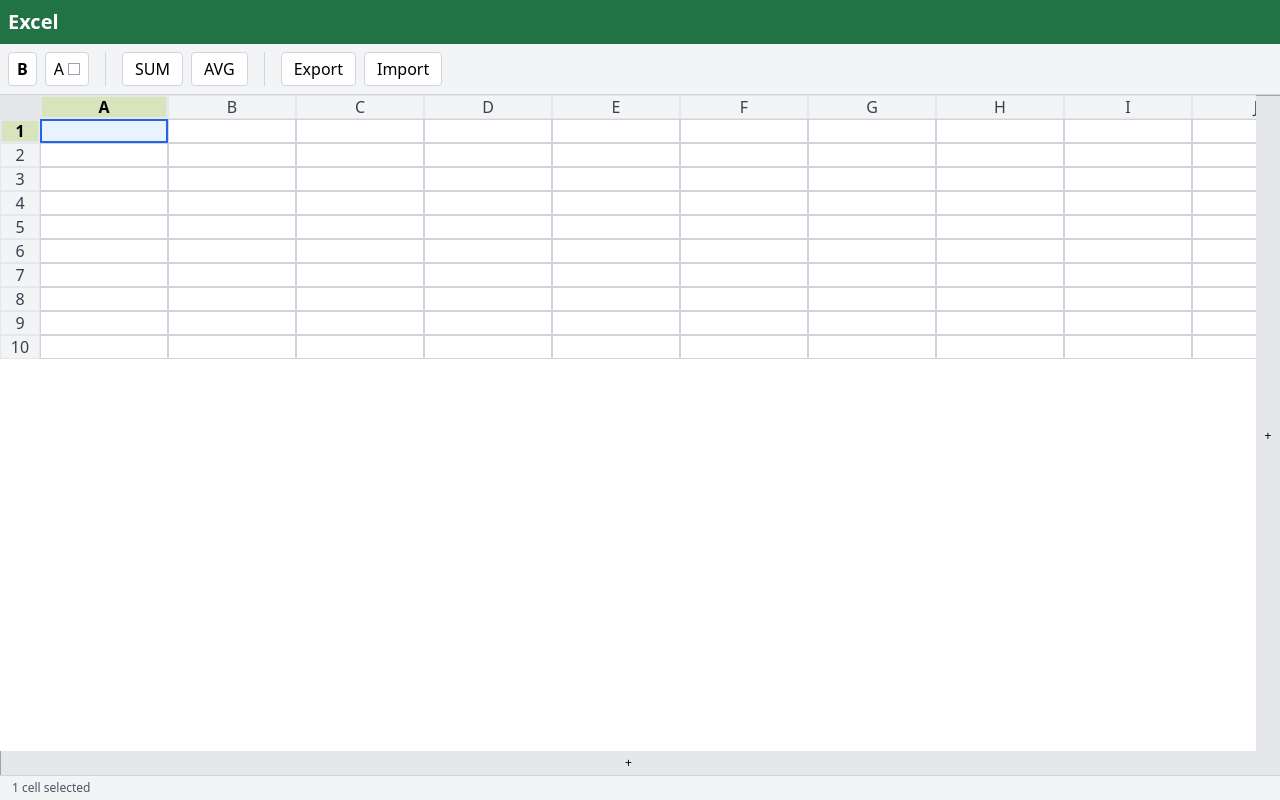
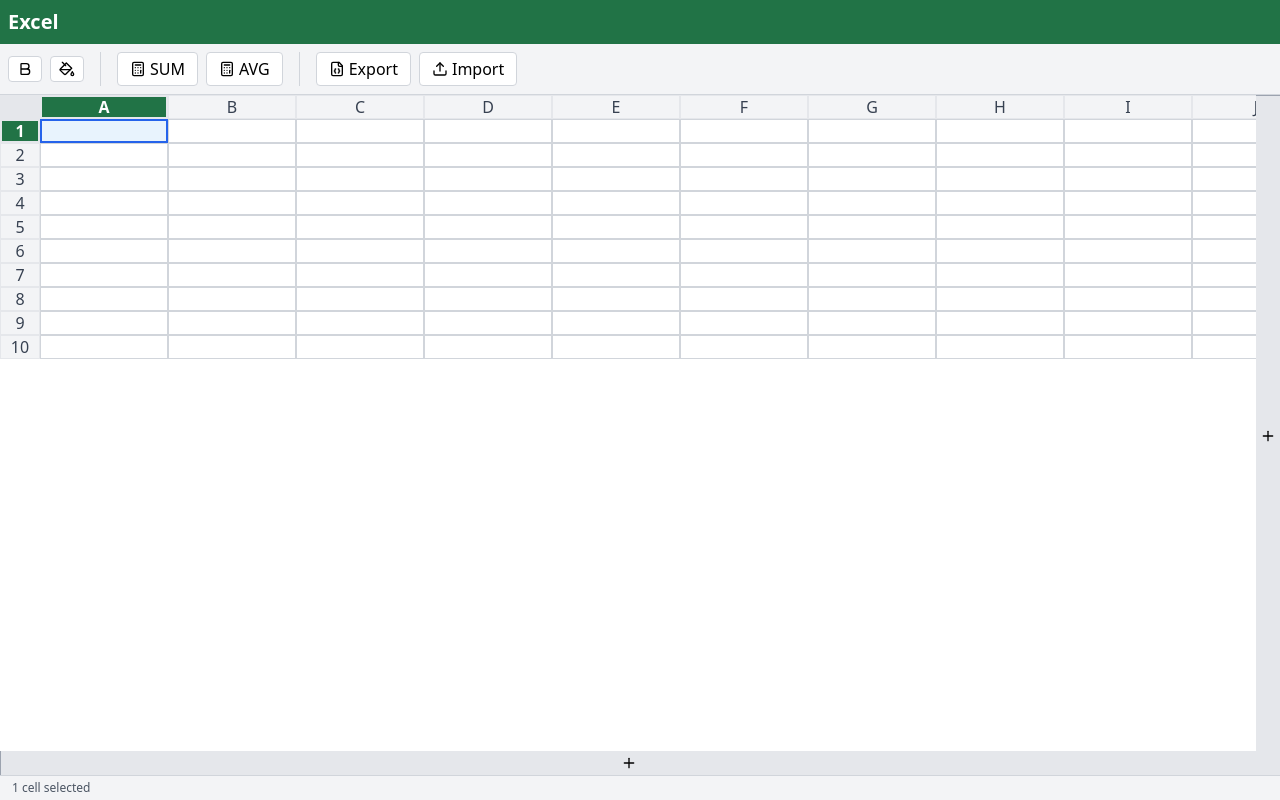
Before and after one commit to NishantSinghUjjwal/spreadsheet-clone-frontend, a React (Create React App) app: page / in a window 1280 px wide. Built offline with nearby package versions, Linux system fonts and the light colour scheme.

Commit message:
Improving ui

```diff
--- a/package.json
+++ b/package.json
@@ -12,6 +12,7 @@
     "@types/node": "^16.18.126",
     "@types/react": "^19.1.3",
     "@types/react-dom": "^19.1.3",
+    "lucide-react": "^0.509.0",
     "postcss": "^8.5.3",
     "react": "^19.1.0",
     "react-colorful": "^5.6.1",
--- a/src/components/Grid/SubComponents/AddCellsLayout.tsx
+++ b/src/components/Grid/SubComponents/AddCellsLayout.tsx
@@ -1,5 +1,6 @@
 import React from 'react'
 import useGridContext from '../../../hooks/useGridContext'
+import { Plus } from 'lucide-react'
 const AddCellsLayout = ({ children,  }: { children: React.ReactNode, }) => {
     const {addRow, addCol} = useGridContext()
     return (
@@ -7,15 +8,15 @@
             <div className="flex flex-col w-[calc(100%_-_1.5rem)] h-full">
                 {children}
                 <button
-                 className=" w-full h-6 text-xs bg-gray-200 hover:bg-gray-300 border-l border-gray-400 mt-auto"
+                 className=" w-full h-6 text-xs bg-gray-200 hover:bg-gray-300 border-l border-gray-400 mt-auto flex items-center justify-center"
                     onClick={addRow}>
-                    +
+                    <Plus size={16} />
                 </button>
             </div>
             <button
-               className=" w-6 min-w-6 h-full text-xs bg-gray-200 hover:bg-gray-300 border-t border-gray-400"
+               className=" w-6 min-w-6 h-full text-xs bg-gray-200 hover:bg-gray-300 border-t border-gray-400 flex items-center justify-center"
                 onClick={addCol}>
-                +
+                <Plus size={16} />
             </button>
         </div>
     )
--- a/src/components/GridHeaderLayout.tsx
+++ b/src/components/GridHeaderLayout.tsx
@@ -1,6 +1,7 @@
 import React from 'react'
 import { twMerge } from 'tailwind-merge'
 import useGridContext from '../hooks/useGridContext'
+import { getColumnHeaderAlphabets } from '../utils'
 const GridHeaderLayout = (
     {
         children
@@ -10,21 +11,10 @@
 ) => {
 
     const {rows, cols, selectedCells} = useGridContext()
-    const getColumnHeader = (col: number) => {
 
-        //if alphabets end, we will use AA,BB
-        const letters = 'ABCDEFGHIJKLMNOPQRSTUVWXYZ'
-        const result = []
-        while (col > 0) {
-          col--; //use 0 index logic
-          result.push(letters[col % 26])
-          col = Math.floor(col / 26)
-        }
-        return result.reverse().join('')
-      }
   return (
         <div className="flex w-full overflow-auto">
-          {/* left header */}
+          {/* Row Index */}
           <div style={{ display: "grid", gridTemplateRows: `repeat(${rows + 1},1fr)`, height: '100%' }}>
             {Array.from({ length: rows + 1 }).map((_, cIndex) => {
               if (cIndex == 0) return (
@@ -34,7 +24,7 @@
                 <div
                   className={twMerge(
                     "border w-10 h-6 flex items-center justify-center bg-gray-100 text-gray-700 font-medium hover:bg-gray-200",
-                    selectedCells.find(cell => cell.split('-')[0] == (cIndex - 1).toString()) && "border-2 bg-[#D8E4BC] text-black font-bold"
+                    selectedCells.find(cell => cell.split('-')[0] == (cIndex - 1).toString()) && "border-2 bg-[#217346] text-white font-bold"
                   )}
                   key={`row_${cIndex}`}
                 >
@@ -46,18 +36,18 @@
 
           <div className="flex flex-col w-full">
 
-            {/* top header */}
+            {/* Column Index */}
             <div style={{ display: "grid", gridTemplateColumns: `repeat(${cols},1fr)`, width: '100%' }}>
               {Array.from({ length: cols }).map((_, cIndex) => {
                 return (
                   <div
                     className={twMerge(
                       "border w-full min-w-32 h-6 flex items-center justify-center bg-gray-100 text-gray-700 font-medium hover:bg-gray-200",
-                      selectedCells.find(cell => cell.split('-')[1] == cIndex.toString()) && "border-2 bg-[#D8E4BC] text-black font-bold"
+                      selectedCells.find(cell => cell.split('-')[1] == cIndex.toString()) && "border-2 bg-[#217346] text-white font-bold"
                     )}
                     key={`col_${cIndex}`}
                   >
-                    {getColumnHeader(cIndex + 1)}
+                    {getColumnHeaderAlphabets(cIndex + 1)}
                   </div>
                 )
               })}
--- a/src/components/Toolbar.tsx
+++ b/src/components/Toolbar.tsx
@@ -4,6 +4,15 @@
 import { Cell } from '../types/types'
 import ColorPicker from './ui/ColorPicker'
 import useGridContext from '../hooks/useGridContext'
+import {
+  Bold,
+  PaintBucket,
+  Plus,
+  FileJson,
+  Upload,
+  Calculator,
+  PanelLeftClose
+} from 'lucide-react'
 
 const Toolbar = () => {
     const {selectedCells, grid, changeCellBackground, changeFontWeight, onClickSum, onClickAvg, exportToJSON, importFromJSON} = useGridContext()
@@ -14,13 +23,22 @@
         const actualCell = grid[row][col]
         return actualCell.styles.fontWeight === 'bold'
     })
-    return (<div className="flex gap-2 bg-gray-100 p-2 border-b border-gray-300 items-center">
+
+    return (
+      <div className="flex gap-2 bg-gray-100 p-2 border-b border-gray-300 items-center">
           <div className="flex gap-2">
-            <button className={twMerge("p-1 px-2 bg-white border border-gray-300 rounded hover:bg-gray-200 font-bold",isAnyCellBold && "bg-gray-200")} onClick={changeFontWeight}>B</button>
+              <button
+                className={twMerge("p-1 px-2 bg-white border border-gray-300 rounded hover:bg-gray-200", isAnyCellBold && "bg-gray-200")}
+                onClick={changeFontWeight}
+              >
+                <Bold size={16} />
+              </button>
               <div className="relative">
-                <button className="p-1 px-2 bg-white border border-gray-300 rounded hover:bg-gray-200 flex items-center" onClick={() => setShowFillColorPicker(prev => !prev)}>
-                    <span className="mr-1">A</span>
-                    <div className="w-3 h-3 border border-gray-400 bg-white"></div>
+                  <button
+                    className="p-1 px-2 bg-white border border-gray-300 rounded hover:bg-gray-200 flex items-center"
+                    onClick={() => setShowFillColorPicker(prev => !prev)}
+                  >
+                    <PaintBucket size={16} />
                   </button>
                   {showFillColorPicker && (
                      <ColorPicker
@@ -32,13 +50,25 @@
           </div>
           <div className="h-full border-r border-gray-300 mx-2"></div>
           <div className="flex gap-2">
-            <button className="p-1 px-3 bg-white border border-gray-300 rounded hover:bg-gray-200" onClick={onClickSum}>SUM</button>
-            <button className="p-1 px-3 bg-white border border-gray-300 rounded hover:bg-gray-200" onClick={onClickAvg}>AVG</button>
+              <button className="p-1 px-3 bg-white border border-gray-300 rounded hover:bg-gray-200 flex items-center gap-1" onClick={onClickSum}>
+                <Calculator size={16} />
+                <span>SUM</span>
+              </button>
+              <button className="p-1 px-3 bg-white border border-gray-300 rounded hover:bg-gray-200 flex items-center gap-1" onClick={onClickAvg}>
+                <Calculator size={16} />
+                <span>AVG</span>
+              </button>
           </div>
           <div className="h-full border-r border-gray-300 mx-2"></div>
           <div className="flex gap-2">
-            <button className="p-1 px-3 bg-white border border-gray-300 rounded hover:bg-gray-200" onClick={exportToJSON}>Export</button>
-            <label htmlFor="import" className="p-1 px-3 bg-white border border-gray-300 rounded hover:bg-gray-200 cursor-pointer">Import</label>
+              <button className="p-1 px-3 bg-white border border-gray-300 rounded hover:bg-gray-200 flex items-center gap-1" onClick={exportToJSON}>
+                <FileJson size={16} />
+                <span>Export</span>
+              </button>
+              <label htmlFor="import" className="p-1 px-3 bg-white border border-gray-300 rounded hover:bg-gray-200 cursor-pointer flex items-center gap-1">
+                <Upload size={16} />
+                <span>Import</span>
+              </label>
               <input id="import" type="file" onChange={importFromJSON} accept=".json" multiple={false} className="hidden" />
           </div>
       </div>
--- a/src/context/GridProvider.tsx
+++ b/src/context/GridProvider.tsx
@@ -379,18 +379,21 @@
 
   const handleKeyDown = (e: KeyboardEvent) => {
     if (e.key == 'Enter') {
+      //if formula cell is not selected, then return
       if (!formulaCell.cell) return
       const selectedCells = getSelectedCellsFromRange(selectedRange)
       if (!selectedCells) return
 
+      //get the values of the selected cells
       const values = selectedCells.map(cell => {
         const [row, col] = getCellPosition(cell)
         return Number(grid[row][col].value)
       })
+
+      //calculate the formula
       const total = calculateFormula(formulaCell.type || null, values)
-      if (isNaN(Number(total)) || total == undefined) return;
-      if(formulaCell.type == null) return;
 
+      //update the formula cell with results
       setGrid(prev => prev.map(row => row.map(cell => {
         if (cell.id == formulaCell.cell?.id) {
           return { ...cell, value: total.toString(), formula: formulaCell.type }
@@ -398,46 +401,52 @@
         return cell
       })))
 
+      //link cells used for formula calculation with the formal cell
       setFormulaDependencies(prev => {
         const newDependencies = new Map(prev);
         newDependencies.set(`${formulaCell.cell?.row}-${formulaCell.cell?.col}` || '', selectedCells);
         return newDependencies;
       });
 
+      //finally show formula cell as selected cell
       setSelectedCells([`${formulaCell.cell?.row}-${formulaCell.cell?.col}` || ''])
+
+      //reset formula cell
       setFormulaCell({ type: null, cell: null })
 
     }
   }
 
   const selectCell = (row: number, col: number, shiftPressed: boolean) => {
+    if (shiftPressed) {
+      let start: [number, number] | null = null
 
-
-    if (shiftPressed) {
-      //if shift is preseed we need to save range of ids inside array
-      setSelectedRange(prev => {
-        if (prev == null) {
-          let start = null
+      if (selectedCells.length === 1) {
         grid.forEach((r, rIndex) => {
           r.forEach((c, cIndex) => {
-              if (`${rIndex}-${cIndex}` == selectedCells[0]) {
+            if (`${rIndex}-${cIndex}` === selectedCells[0]) {
               start = [rIndex, cIndex]
             }
           })
         })
-          return { start: start || [row, col], end: [row, col] }
       }
-        else {
-          return { start: prev.start, end: [row, col] }
-        }
-      })
-    }
-    else {
-        //if single cell is selected
+
+      const rangeStart: [number, number] = start || [row, col]
+      const rangeEnd: [number, number] = [row, col]
+      const selectedRange = { start: rangeStart, end: rangeEnd }
+
+      setSelectedRange(selectedRange)
+
+      //if range is changed , then set selected cells according to it
+      const selected = getSelectedCellsFromRange(selectedRange)
+
+      if (selected) setSelectedCells(selected)
+    } else {
       setSelectedRange(null)
-      setSelectedCells([`${row}-${col}` || ''])
+      setSelectedCells([`${row}-${col}`])
     }
   }
+
 
 
   useEffect(() => {
@@ -453,17 +462,10 @@
       document.removeEventListener('copy', handleCopyWrapper);
       document.removeEventListener('keydown', handleKeyDown)
     };
-  }, [grid, selectedCells]);
+  }, [grid, selectedCells, selectedRange]);
 
 
 
-  useEffect(() => {
-    if (!selectedRange?.start || !selectedRange?.end) return
-    const selectedCells = getSelectedCellsFromRange(selectedRange)
-    if (!selectedCells) return
-    setSelectedCells([...selectedCells])
-
-  }, [selectedRange?.start, selectedRange?.end])
 
 
   useEffect(() => {
@@ -471,7 +473,6 @@
     if(grid.length == 0 || grid[0].length == 0) return;
 
     //select first cell by default
-
     setSelectedCells(['0-0'])
   }, [grid.length,grid[0].length])
 
--- a/src/utils/index.ts
+++ b/src/utils/index.ts
@@ -55,3 +55,17 @@
     if(isNaN(avg)) throw new Error('Value is not a number')
     return avg
   }
+
+
+  export const getColumnHeaderAlphabets = (col: number) => {
+
+    //if alphabets end, we will use AA,BB
+    const letters = 'ABCDEFGHIJKLMNOPQRSTUVWXYZ'
+    const result = []
+    while (col > 0) {
+      col--; //use 0 index logic
+      result.push(letters[col % 26])
+      col = Math.floor(col / 26)
+    }
+    return result.reverse().join('')
+  }
```
Also changed, not shown: 1 other file (tests, documents, lock files or other folders). Lines whose indentation alone changed are shown as unchanged.
